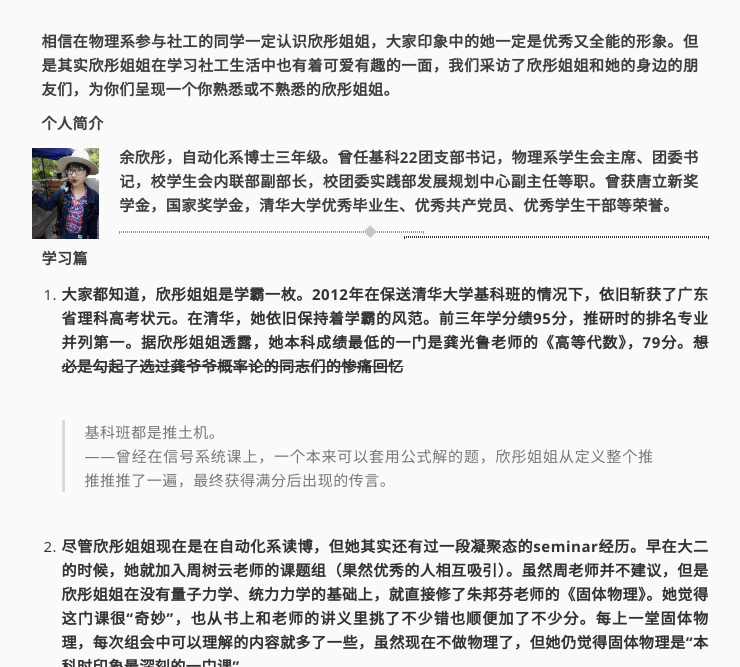
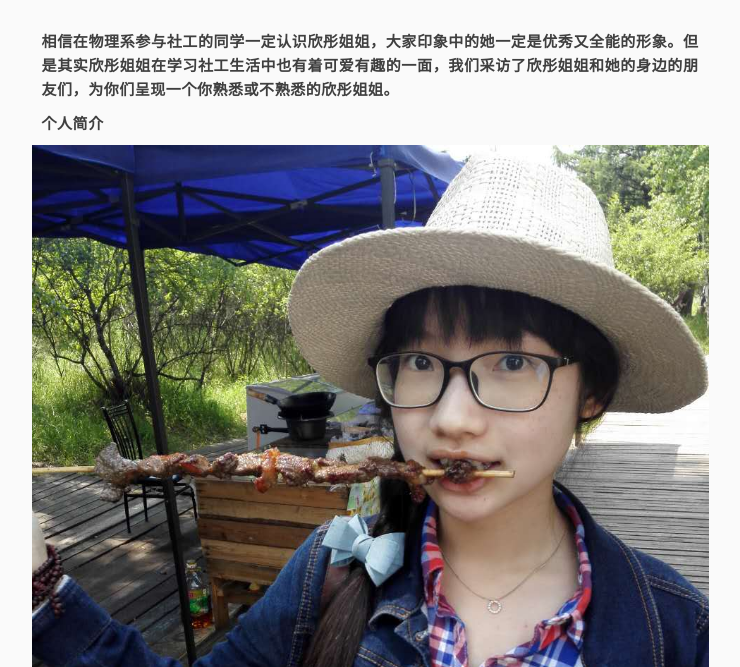
Before and after one commit to chuzhumin98/Post-XintongYu, a plain HTML site: page index.html in a window 1280 px wide. Shown: the part 133-800 px from the top of the page, without its empty margins (270-1010 px from the left). Drawn offline with Linux system fonts and the light colour scheme; a web font is replaced by a local one.

Commit message:
fix words bug

```diff
--- a/index.html
+++ b/index.html
@@ -19,6 +19,7 @@
 <!--[if lt IE 9]>
 <link rel="stylesheet" type="text/css" href="//res.wx.qq.com/mmbizwap/zh_CN/htmledition/style/page/appmsg_new/pc3ec991.css">
 <![endif]-->
+</head>
 <body>
 <div id="js_article" class="rich_media">
 
@@ -53,7 +54,7 @@
 </b></p>
 <p style="margin: 10px;max-width: 100%;font-size: 15px;min-height: 1em;color: rgb(63, 63, 63);text-align: justify;"><b>个人简介</b></p>
 <div>
-    <div><img src="./image/01.jpg" width="10%" height="10%" style="float:left;padding-top:3px;margin-right:20px;" /></div>
+    <div><img src="./image/01.jpg" width="10%" height="10%" style="height: auto; width: auto\9; width:100%;" /></div>
 <div style="margin: 10px; font-size: 15px;color: rgb(63, 63, 63);margin-left:30px;"><b>余欣彤，自动化系博士三年级。曾任基科22团支部书记，物理系学生会主席、团委书记，校学生会内联部副部长，校团委实践部发展规划中心副主任等职。曾获唐立新奖学金，国家奖学金，清华大学优秀毕业生、优秀共产党员、优秀学生干部等荣誉。
 </b></div>
 </div>
@@ -141,7 +142,6 @@
 
 <ol type="1" start="2" style="padding-left:30px;font-size: 15px">
     <li><p><b>欣彤姐姐表示，五年社工经历中最爽的一件事要数“九里香”学生节了。办完学生节十分开心，倒不是因为办好而开心，而是开心再也不用担心会搞砸了。
-邦芬老师的《固体物理》。她觉得这门课很“奇妙”，也从书上和老师的讲义里挑了不少错也顺便加了不少分。每上一堂固体物理，每次组会中可以理解的内容就多了一些，虽然现在不做物理了，但她仍觉得固体物理是“本科时印象最深刻的一门课”。
     </b></p></li></ol>
 
 <p style="margin: 10px;max-width: 100%;font-size: 15px;min-height: 1em;color: rgb(63, 63, 63);text-align: justify;">郑重辟谣：有人谣传九里香结束后欣彤姐姐被三轮车拉回宿舍，真相是因为之前没怎么吃东西，所以毕业聚餐时胃痛，坐着同学的电动车回来的。
--- a/typora.css
+++ b/typora.css
@@ -187,9 +187,8 @@ body {
 }
 
 #write{
-    max-width: 860px;
   	margin: 0 auto;
-  	padding: 20px 30px 40px 30px;
+  	padding: 20px 20px 20px 20px;
 	padding-top: 20px;
     padding-bottom: 20px;
 }
@@ -354,7 +353,7 @@ ol:last-child {
 }
 blockquote {
     border-left: 4px solid #dfe2e5;
-    padding: 0 15px;
+    padding: 0 0px;
     color: #777777;
 }
 blockquote blockquote {
```
